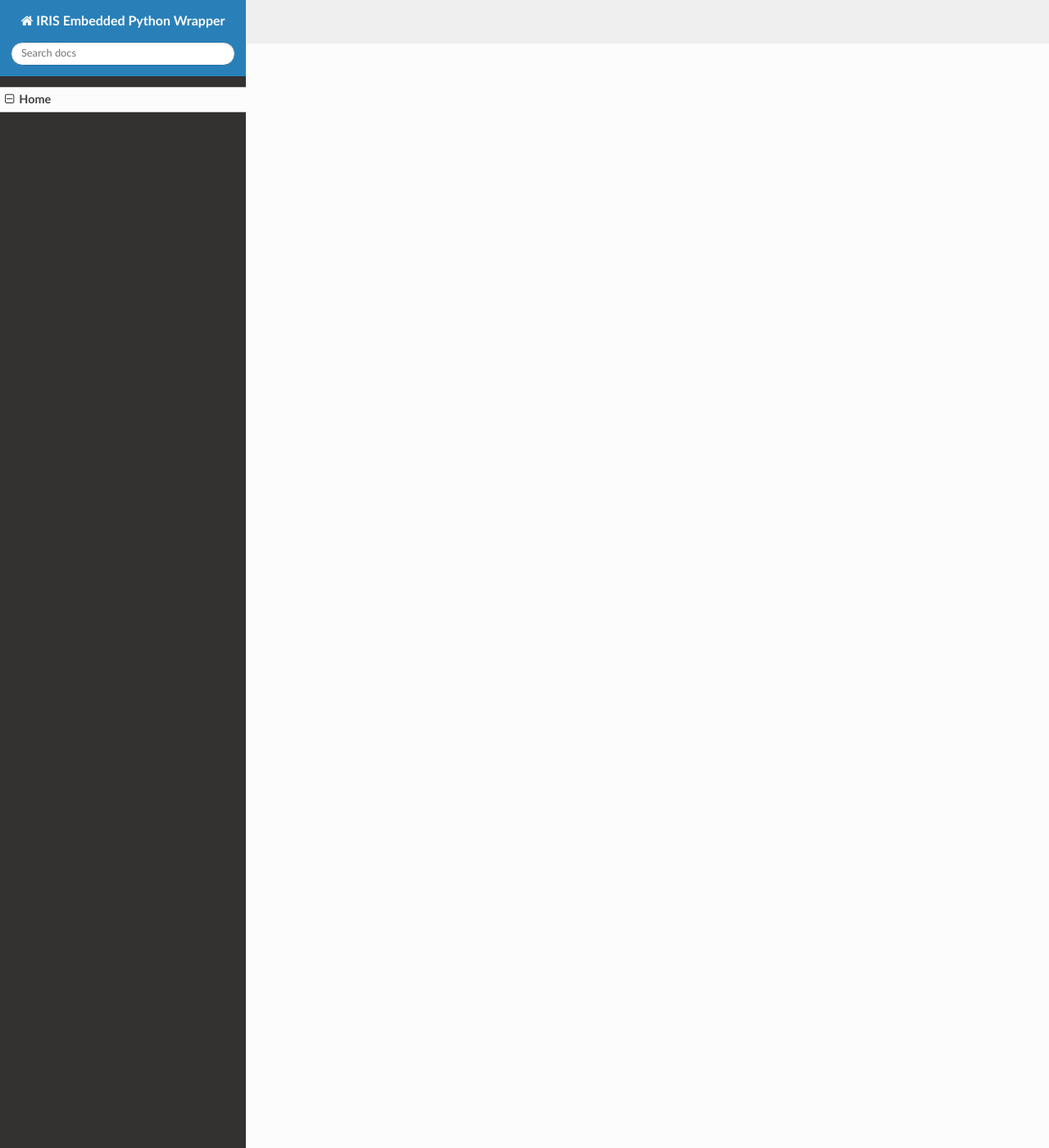
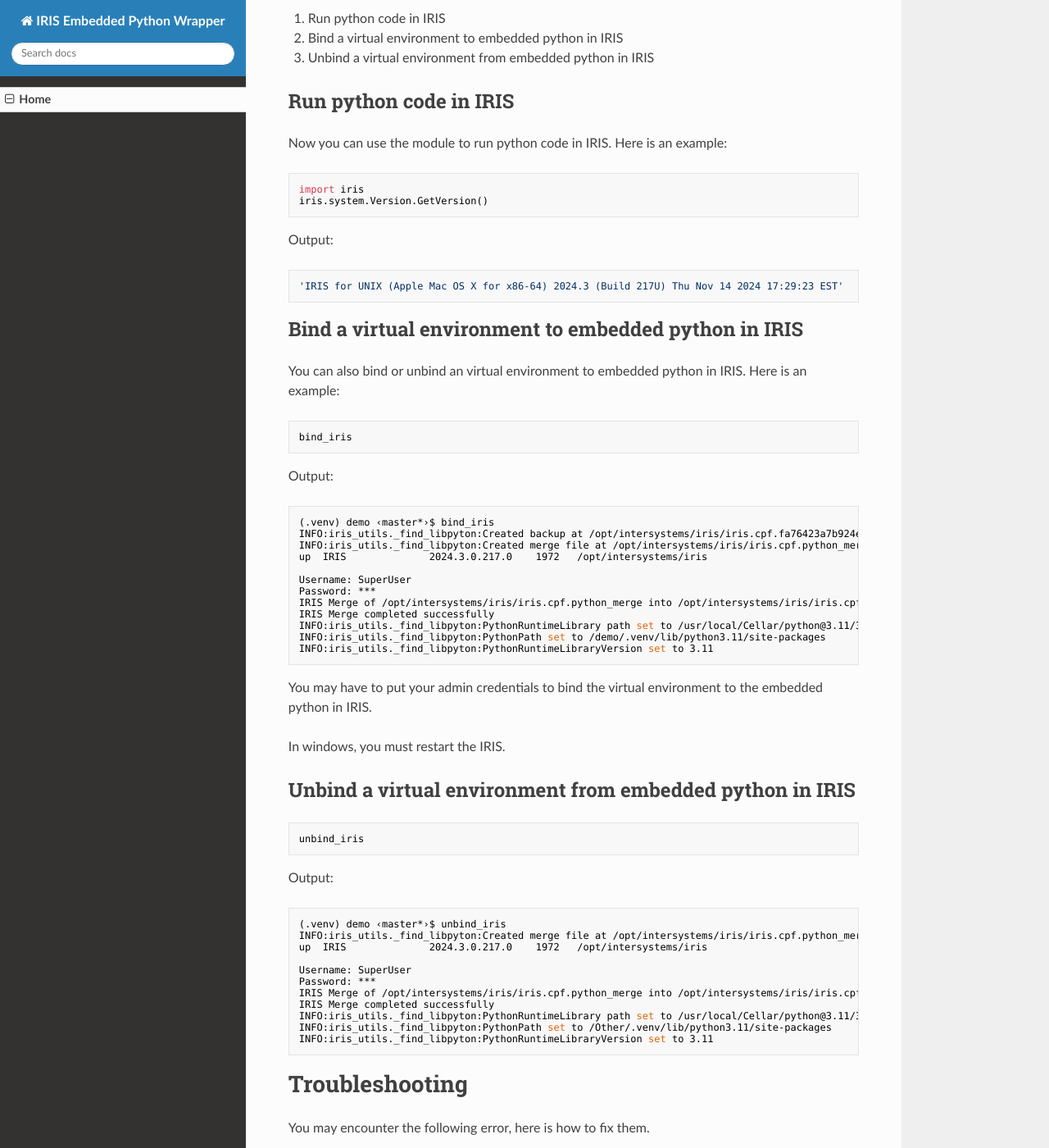
Before and after one commit to grongierisc/iris-embedded-python-wrapper, an MkDocs documentation site: the page built from docs/index.md, in a window 1280 px wide and 1400 px high, scrolled down 1347 px. Shown: the whole window at 82% size. Built offline with MkDocs 1.6.1, drawn with Linux system fonts in a browser that asks for light colours; nearby versions of some CDN libraries; some of the changed text lies outside the part shown.

Commit message:
Update README and documentation to enhance clarity on module usage and configuration

````diff
--- a/docs/index.md
+++ b/docs/index.md
@@ -1,9 +1,26 @@
 # iris-embedded-python-wrapper
-Embedded Python Wrapper for venv
+
+This is a module that wraps embedded python in the IRIS Dataplateform. It provides a simple interface to run python code in IRIS.
+
+More details can be found in the [IRIS documentation](https://docs.intersystems.com/iris20243/csp/docbook/DocBook.UI.Page.cls?KEY=AFL_epython)
 
 # Pre-requisites
 
-Set the following environment variables:
+To make use of this module, you need to have the IRIS Dataplatform installed on your machine (more details can be found [here](https://docs.intersystems.com/iris20243/csp/docbook/DocBook.UI.Page.cls?KEY=PAGE_deployment_install)).
+
+Then you must configure the [service callin](#configuration-of-the-service-callin) to allow the python code to be executed and [set the environment variables](#environment-variables).
+
+## Configuration of the service callin
+
+In the Management Portal, go to System Administration > Security > Services, select %Service_CallIn, and check the Service Enabled box.
+
+More details can be found in the [IRIS documentation](https://docs.intersystems.com/iris20243/csp/docbook/DocBook.UI.Page.cls?KEY=GEPYTHON_prereqs)
+
+## Environment Variables
+
+Set the following environment variables
+
+### For Linux and MacOS
 
 ```bash
 export IRISINSTALLDIR=/opt/iris
@@ -12,7 +29,7 @@
 export DYLD_LIBRARY_PATH=$IRISINSTALLDIR/bin:$DYLD_LIBRARY_PATH
 ```
 
-For windows :
+### For windows
 
 ```bash
 set IRISINSTALLDIR=C:\path\to\iris
@@ -25,8 +42,98 @@
 set PATH=%IRISINSTALLDIR%\bin;%PATH%
 ```
 
-# Installation
+## Installation
 
 ```bash
 pip install iris-embedded-python-wrapper
 ```
+
+# Usage
+
+You can use this module in three ways:
+
+1. Run python code in IRIS
+2. Bind a virtual environment to embedded python in IRIS
+3. Unbind a virtual environment from embedded python in IRIS
+
+## Run python code in IRIS
+
+Now you can use the module to run python code in IRIS. Here is an example:
+
+```python
+import iris
+iris.system.Version.GetVersion()
+```
+
+Output:
+
+```python
+'IRIS for UNIX (Apple Mac OS X for x86-64) 2024.3 (Build 217U) Thu Nov 14 2024 17:29:23 EST'
+```
+
+## Bind a virtual environment to embedded python in IRIS
+
+You can also bind or unbind an virtual environment to embedded python in IRIS. Here is an example:
+
+```bash
+bind_iris
+```
+
+Output:
+
+```bash
+(.venv) demo ‹master*›$ bind_iris
+INFO:iris_utils._find_libpyton:Created backup at /opt/intersystems/iris/iris.cpf.fa76423a7b924eb085911690c8266129
+INFO:iris_utils._find_libpyton:Created merge file at /opt/intersystems/iris/iris.cpf.python_merge
+up  IRIS              2024.3.0.217.0    1972   /opt/intersystems/iris
+
+Username: SuperUser
+Password: ***
+IRIS Merge of /opt/intersystems/iris/iris.cpf.python_merge into /opt/intersystems/iris/iris.cpf
+IRIS Merge completed successfully
+INFO:iris_utils._find_libpyton:PythonRuntimeLibrary path set to /usr/local/Cellar/python@3.11/3.11.10/Frameworks/Python.framework/Versions/3.11/Python
+INFO:iris_utils._find_libpyton:PythonPath set to /demo/.venv/lib/python3.11/site-packages
+INFO:iris_utils._find_libpyton:PythonRuntimeLibraryVersion set to 3.11
+```
+
+You may have to put your admin credentials to bind the virtual environment to the embedded python in IRIS.
+
+In windows, you must restart the IRIS.
+
+## Unbind a virtual environment from embedded python in IRIS
+
+```bash
+unbind_iris
+```
+
+Output:
+
+```bash
+(.venv) demo ‹master*›$ unbind_iris
+INFO:iris_utils._find_libpyton:Created merge file at /opt/intersystems/iris/iris.cpf.python_merge
+up  IRIS              2024.3.0.217.0    1972   /opt/intersystems/iris
+
+Username: SuperUser
+Password: ***
+IRIS Merge of /opt/intersystems/iris/iris.cpf.python_merge into /opt/intersystems/iris/iris.cpf
+IRIS Merge completed successfully
+INFO:iris_utils._find_libpyton:PythonRuntimeLibrary path set to /usr/local/Cellar/python@3.11/3.11.10/Frameworks/Python.framework/Versions/3.11/Python
+INFO:iris_utils._find_libpyton:PythonPath set to /Other/.venv/lib/python3.11/site-packages
+INFO:iris_utils._find_libpyton:PythonRuntimeLibraryVersion set to 3.11
+```
+
+# Troubleshooting
+
+You may encounter the following error, here is how to fix them.
+
+## No module named 'pythonint'
+
+This can occur when the environment variable `IRISINSTALLDIR` is not set correctly. Make sure that the path is correct.
+
+## IRIS_ACCESSDENIED (-15)
+
+This can occur when the service callin is not enabled. Make sure that the service callin is enabled.
+
+## IRIS_ATTACH (-21)
+
+This can occur when the user is not the same as the iris owner. Make sure that the user is the same as the iris owner.
````
Also changed, not shown: README.md (+111 -4 lines).
